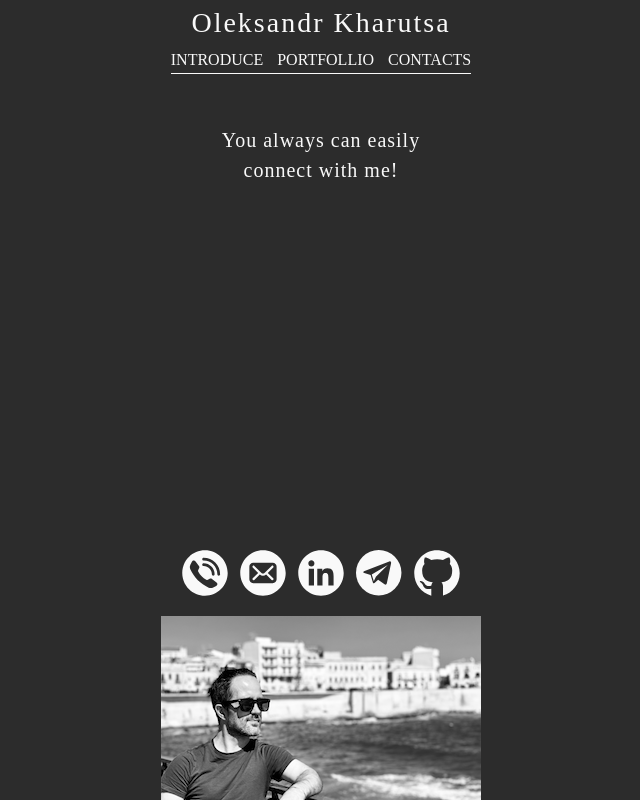
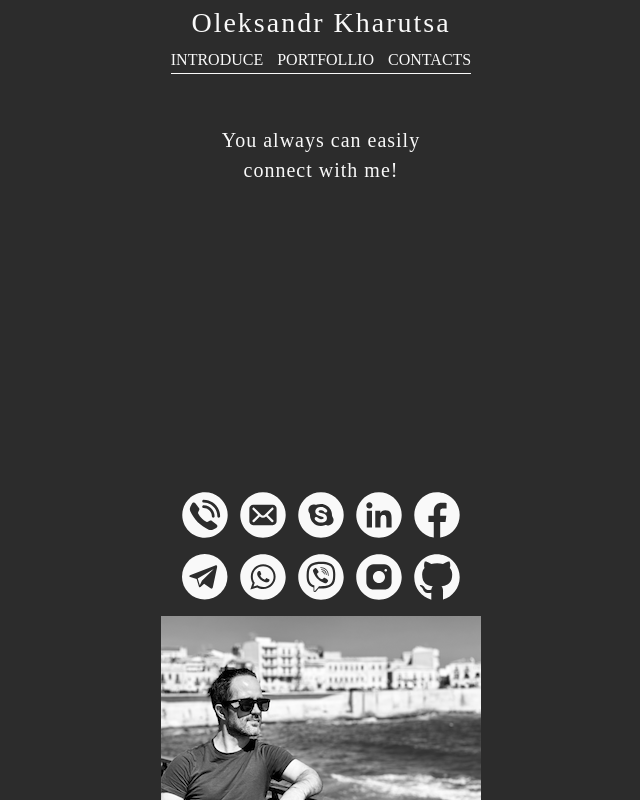
Before and after one commit to uliton/CV, a React (Create React App) app: page /contacts in a window 1280 px wide. Shown: the whole page, without its empty margins (319-959 px from the left). Built offline with nearby package versions, Linux system fonts and the light colour scheme.

Commit message:
add more contacts

```diff
--- a/src/components/Contacts/Contacts.scss
+++ b/src/components/Contacts/Contacts.scss
@@ -18,16 +18,16 @@
 
   &__container {
     display: flex;
+    flex-wrap: wrap;
     justify-content: center;
     align-items: flex-end;
     gap: 12px;
-    margin-bottom: 20px;
-    height: 100%;
   }
 }
 
 .link {
   height: 46px;
+  margin-bottom: 4px;
 }
 
 .icon {
--- a/src/components/Contacts/Contacts.tsx
+++ b/src/components/Contacts/Contacts.tsx
@@ -5,6 +5,11 @@ import email from '../../images/icons/email.svg';
 import linkedin from '../../images/icons/linkedin.svg';
 import telegram from '../../images/icons/telegram.svg';
 import github from '../../images/icons/github.svg';
+import facebook from '../../images/icons/facebook.svg';
+import skype from '../../images/icons/skype.svg';
+import viber from '../../images/icons/viber.svg';
+import whatsapp from '../../images/icons/whatsapp.svg';
+import instagram from '../../images/icons/instagram.svg';
 import photo320 from '../../images/myself/contacts-320.png';
 
 export const Contacts = () => {
@@ -32,6 +37,16 @@ export const Contacts = () => {
         </a>
 
         <a
+          href="https://join.skype.com/invite/F7I3vcdduHsv"
+          className="link"
+          target="_blank"
+          rel="noreferrer"
+          title="skype"
+        >
+          <img src={skype} alt="skype" className="icon" />
+        </a>
+
+        <a
           href="https://www.linkedin.com/in/alex-haruca/"
           className="link"
           target="_blank"
@@ -39,6 +54,16 @@ export const Contacts = () => {
           title="LinkedIn"
         >
           <img src={linkedin} alt="linkedin" className="icon" />
+        </a>
+
+        <a
+          href="https://www.facebook.com/a.haruca"
+          className="link"
+          target="_blank"
+          rel="noreferrer"
+          title="facebook"
+        >
+          <img src={facebook} alt="facebook" className="icon" />
         </a>
 
         <a
@@ -52,6 +77,36 @@ export const Contacts = () => {
         </a>
 
         <a
+          href="https://wa.me/380930002600"
+          className="link"
+          target="_blank"
+          rel="noreferrer"
+          title="whatsapp"
+        >
+          <img src={whatsapp} alt="whatsapp" className="icon" />
+        </a>
+
+        <a
+          href="https://msng.link/o/?380930002600=vi"
+          className="link"
+          target="_blank"
+          rel="noreferrer"
+          title="viber"
+        >
+          <img src={viber} alt="viber" className="icon" />
+        </a>
+
+        <a
+          href="https://www.instagram.com/x3m_"
+          className="link"
+          target="_blank"
+          rel="noreferrer"
+          title="instagram"
+        >
+          <img src={instagram} alt="instagram" className="icon" />
+        </a>
+
+        <a
           href="https://github.com/uliton"
           className="link"
           target="_blank"
@@ -60,9 +115,10 @@ export const Contacts = () => {
         >
           <img src={github} alt="telegram" className="icon" />
         </a>
+
+        <img src={photo320} alt="background" />
       </div>
 
-      <img src={photo320} alt="background" />
     </div>
   );
 };
```
